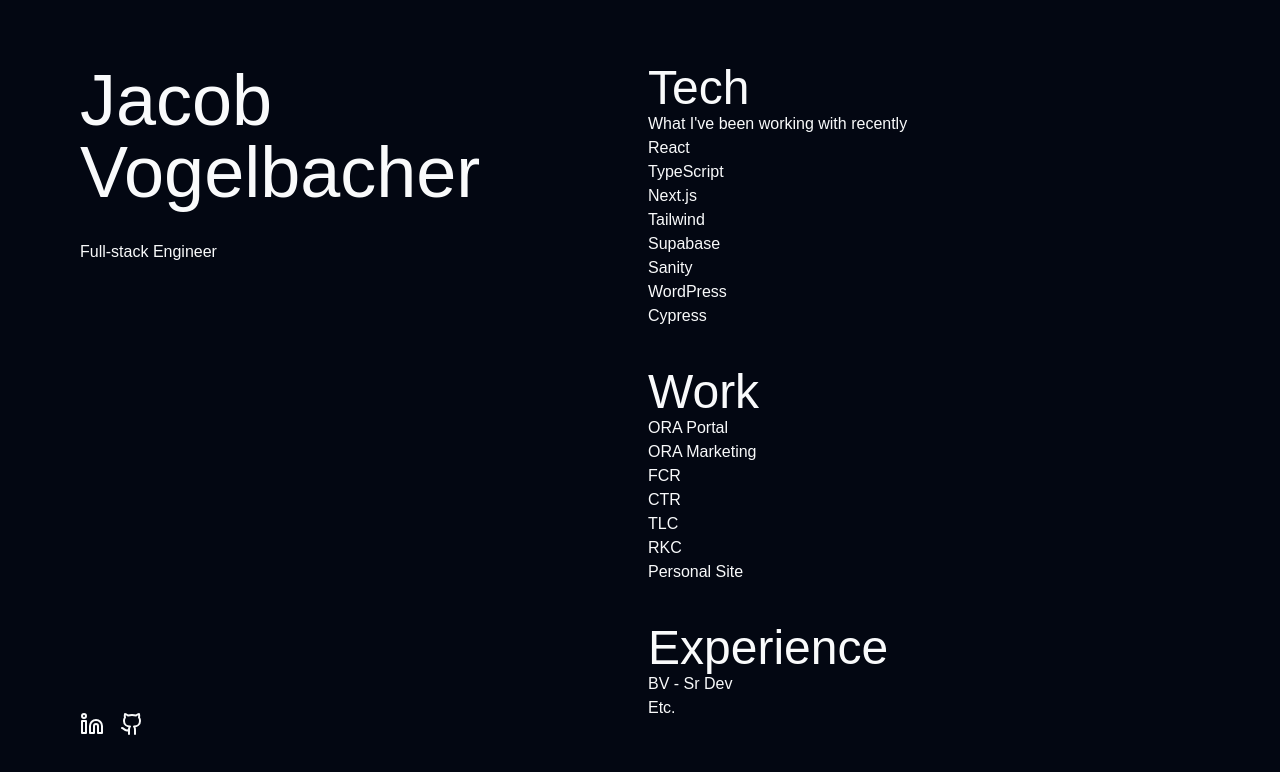
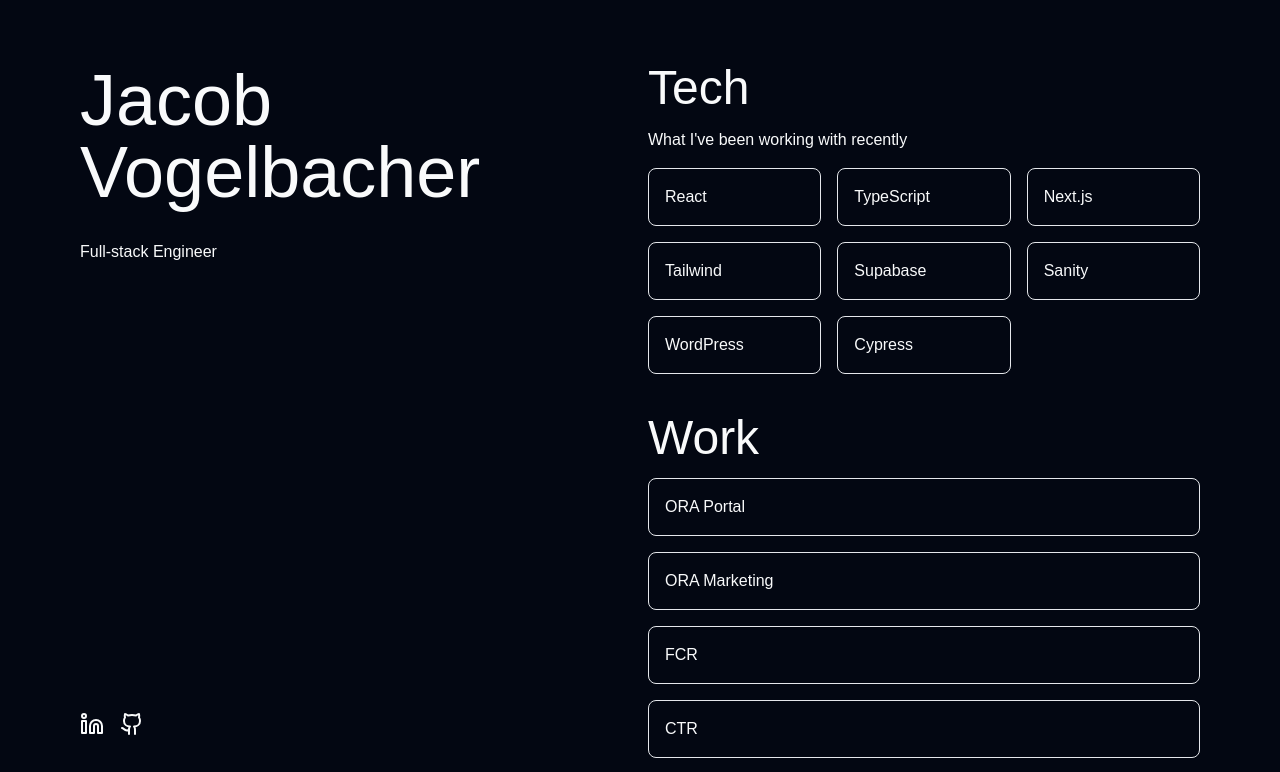
Before and after one commit to JacobVogelbacher/jacob-site-25, a Next.js app: page / in a window 1280 px wide. Shown: the top 772 px of the page. Built offline with nearby package versions, Linux system fonts and the light colour scheme.

Commit message:
- add basic card component - add data file to store page content in json

```diff
--- /dev/null
+++ b/app/data.json
@@ -0,0 +1,58 @@
+{
+  "tech": [
+    {
+      "name": "React"
+    },
+    {
+      "name": "TypeScript"
+    },
+    {
+      "name": "Next.js"
+    },
+    {
+      "name": "Tailwind"
+    },
+    {
+      "name": "Supabase"
+    },
+    {
+      "name": "Sanity"
+    },
+    {
+      "name": "WordPress"
+    },
+    {
+      "name": "Cypress"
+    }
+  ],
+  "work": [
+    {
+      "name": "ORA Portal",
+      "url": "#!"
+    },
+    {
+      "name": "ORA Marketing",
+      "url": "#!"
+    },
+    {
+      "name": "FCR",
+      "url": "#!"
+    },
+    {
+      "name": "CTR",
+      "url": "#!"
+    },
+    {
+      "name": "TLC",
+      "url": "#!"
+    },
+    {
+      "name": "RKC",
+      "url": "#!"
+    },
+    {
+      "name": "Personal Site",
+      "url": "#!"
+    }
+  ]
+}
--- a/app/page.tsx
+++ b/app/page.tsx
@@ -1,8 +1,13 @@
 import Image from 'next/image'
 import { Linkedin } from '@/components/icons/linkedin'
 import { Github } from '@/components/icons/github'
+import data from './data.json'
+import { Card } from '@/components/ui/card'
 
 export default function Home() {
+  const tech = data.tech
+  const work = data.work
+
   return (
     <div>
       <div className="cell">
@@ -27,47 +32,30 @@
             </div>
           </header>
           <main className="col-span-full flex flex-col gap-10 pb-10 lg:col-span-6 lg:py-16">
-            <section>
+            <section className="flex flex-col gap-4">
               <h2>Tech</h2>
               <p>What I've been working with recently</p>
-              <ul>
-                <li>React</li>
-                <li>TypeScript</li>
-                <li>Next.js</li>
-                <li>Tailwind</li>
-                <li>Supabase</li>
-                <li>Sanity</li>
-                <li>WordPress</li>
-                <li>Cypress</li>
+              <ul className="grid grid-cols-3 gap-4">
+                {tech.map(t => (
+                  <li key={t.name}>
+                    <Card>{t.name}</Card>
+                  </li>
+                ))}
               </ul>
             </section>
-            <section>
+            <section className="flex flex-col gap-4">
               <h2>Work</h2>
-              <ul>
-                <li>
-                  <a href="#">ORA Portal</a>
-                </li>
-                <li>
-                  <a href="#">ORA Marketing</a>
-                </li>
-                <li>
-                  <a href="#">FCR</a>
-                </li>
-                <li>
-                  <a href="#">CTR</a>
-                </li>
-                <li>
-                  <a href="#">TLC</a>
-                </li>
-                <li>
-                  <a href="#">RKC</a>
-                </li>
-                <li>
-                  <a href="#">Personal Site</a>
-                </li>
+              <ul className="flex flex-col gap-4">
+                {work.map(w => (
+                  <li key={w.name}>
+                    <Card>
+                      <a href={w.url}>{w.name}</a>
+                    </Card>
+                  </li>
+                ))}
               </ul>
             </section>
-            <section>
+            <section className="flex flex-col gap-4">
               <h2>Experience</h2>
               <ul>
                 <li>
--- /dev/null
+++ b/components/ui/card.tsx
@@ -0,0 +1,10 @@
+export const Card = ({
+  children,
+  ...props
+}: React.HTMLAttributes<HTMLDivElement>) => {
+  return (
+    <div className="rounded-lg border border-gray-200 p-4" {...props}>
+      {children}
+    </div>
+  )
+}
```
